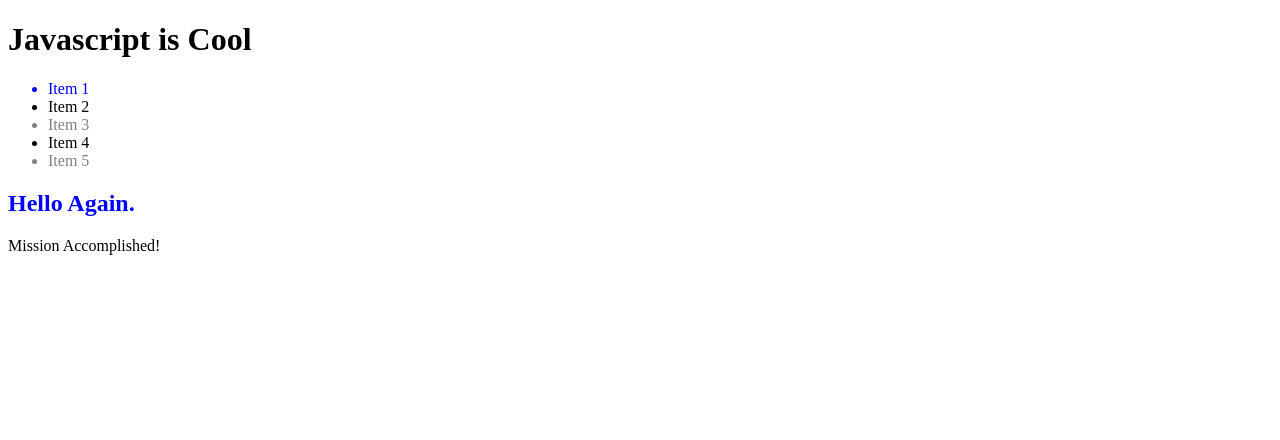
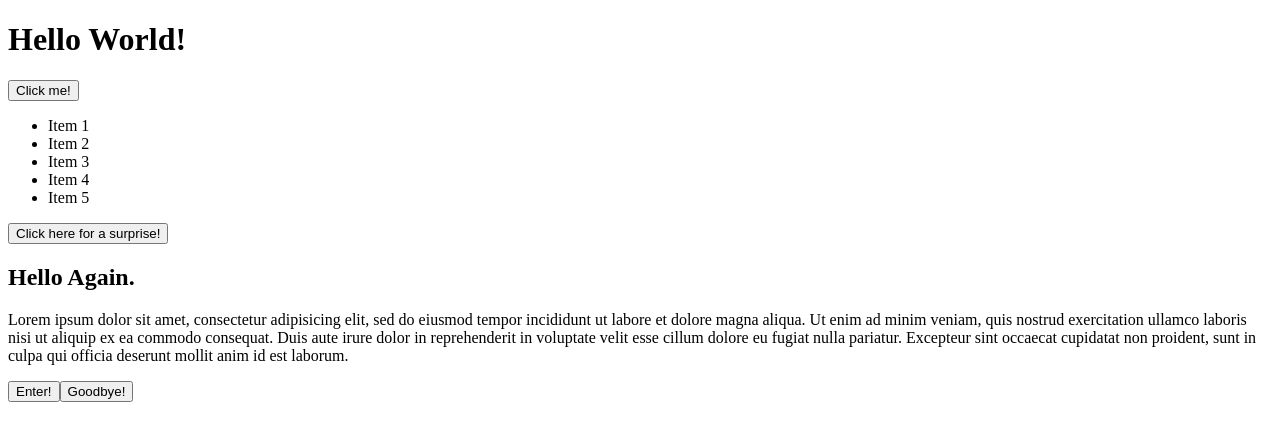
Before and after one commit to sschutzman/codeup-web-exercises, a plain HTML site: page dom-query-js.html in a window 1280 px wide. Drawn offline with Linux system fonts and the light colour scheme.

Commit message:
Added Buttons

```diff
--- a/dom-query-js.html
+++ b/dom-query-js.html
@@ -7,6 +7,7 @@
 <body>
 
 <h1 id="main-header">Hello World!</h1>
+<button id="btn1">Click me!</button>
 <ul>
     <li data-dbid="1">Item 1</li>
     <li data-dbid="2">Item 2</li>
@@ -14,6 +15,7 @@
     <li data-dbid="4">Item 4</li>
     <li data-dbid="5">Item 5</li>
 </ul>
+<button id="btn2">Click here for a surprise!</button>
 <h2 id="sub-header">Hello Again.</h2>
 <p class="sub-paragraph">
     Lorem ipsum dolor sit amet, consectetur adipisicing elit, sed do
@@ -24,6 +26,7 @@
     pariatur. Excepteur sint occaecat cupidatat non proident, sunt in
     culpa qui officia deserunt mollit anim id est laborum.
 </p>
+<button id="btn3">Enter!</button><button id="btn4">Goodbye!</button>
 
 <script>
     (function() {
@@ -31,15 +34,25 @@
         // TODO: Uncomment next line and get the main header element by id
          var mainHeader = document.getElementById("main-header");
 
+
         // TODO: Set inner html of mainHeader to "JavaScript is Cool"
-        mainHeader.innerHTML = "Javascript is Cool";
+//        mainHeader.innerHTML = "Javascript is Cool";
+        var btn1 = document.getElementById("btn1");
+        btn1.addEventListener("click", function makeTextCool(){
+            mainHeader.innerHTML = "JavaScript is Cool";
+
+        });
 
         // TODO: Uncomment the next line and get the sub header element by id
          var subHeader = document.getElementById("sub-header");
 
         // TODO: Set the text color of subHeader to blue
 //        document.getElementById("sub-header").style.color = "blue";
+        var btn2 = document.getElementById("btn2");
+        btn2.addEventListener("click", function changeColor() {
             subHeader.style.color= "blue";
+        });
+
 
         // TODO: Uncomment the next line and get all list items
 //         var listItems = document.getElementsByTagName("li");chec
@@ -49,6 +62,8 @@
         var listItems = document.getElementsByTagName("li");
 
         // TODO: Set text color on every other list item to grey
+        var btn3 = document.getElementById("btn3");
+        btn3.addEventListener("click", function textColor(){
 
         for (var i = 0; i < listItems.length; i++){
             if (i % 2 == 0) {
@@ -58,8 +73,7 @@
                 listItems[i].style.color = "blue";
             }
         }
-
-
+        });
 
         // TODO: Set text color of li with dbid = 1 to blue
 
@@ -67,7 +81,13 @@
          var subParagraphs = document.getElementsByClassName("sub-paragraph");
 
         // TODO: Change the text in the first sub paragraph to "Mission Accomplished!"
+        var btn4 = document.getElementById("btn4");
+        btn4.addEventListener("click", function missionAccomplished() {
             subParagraphs[0].innerText = "Mission Accomplished!";
+        });
+
+
+
     })();
 </script>
 </body>
```
Lines whose indentation alone changed are shown as unchanged.
